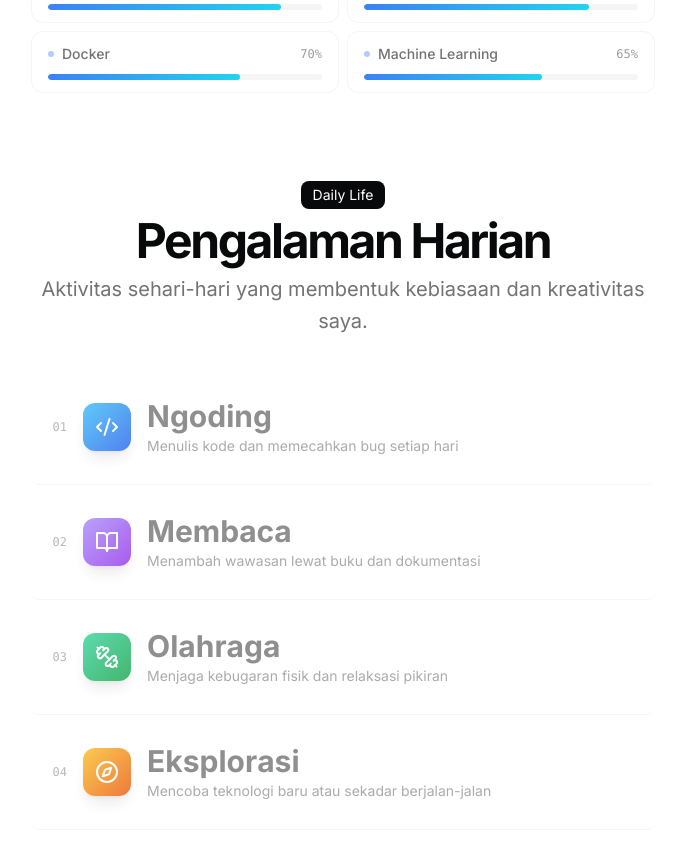
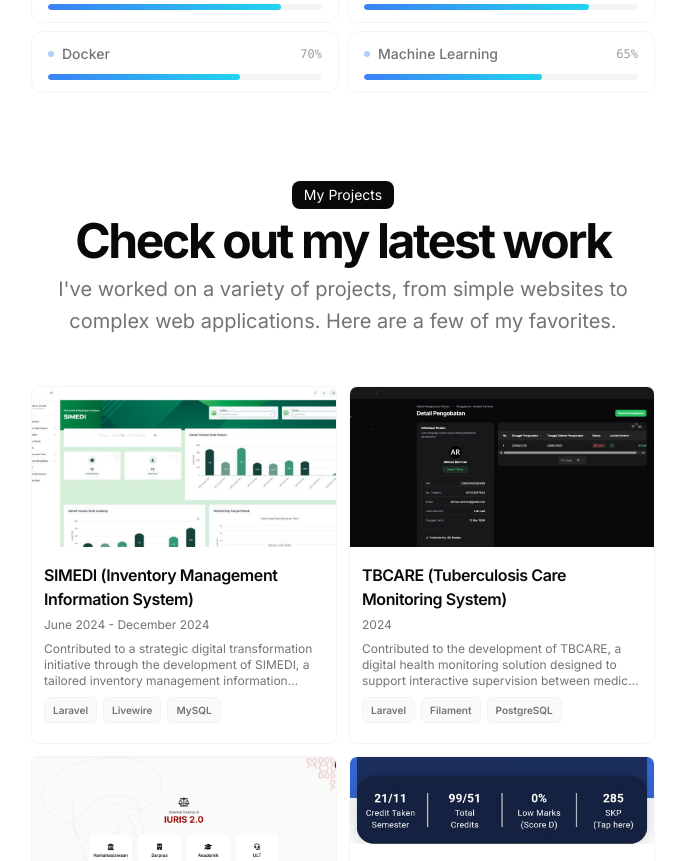
Before and after one commit to RanggaPrathama/Portofolio-v2, a Next.js app: page / in a window 1280 px wide. Shown: the part 1920-2781 px from the top of the page, without its empty margins (297-982 px from the left). Built offline with nearby package versions, Linux system fonts and the light colour scheme.

Commit message:
fix: languange daily life to english & adjust heading hero section font

```diff
--- a/src/app/page.tsx
+++ b/src/app/page.tsx
@@ -20,7 +20,7 @@
         <div className="mx-auto w-full space-y-12 mb-6 ">
           <BlurFade delay={BLUR_FADE_DELAY}>
             <HeroSection
-              title={`Hi, I'm ${DATA.name.split(" ")[0]} 👋`}
+              title={`Hi, I'm ${DATA.name.split(" ")[0]}👋`}
               description={DATA.description}
               avatarComponent={
                 <div className="relative group">
@@ -136,14 +136,6 @@
         </div>
       </section>
 
-      <section id="daily">
-        <div className="space-y-12 w-full py-12">
-          <BlurFade delay={BLUR_FADE_DELAY * 10.2}>
-            <InteractiveHoverLinks />
-          </BlurFade>
-        </div>
-      </section>
-
       {/* <section id="github">
         <BlurFade delay={BLUR_FADE_DELAY * 10.5}>
           <GithubActivity
@@ -215,6 +207,15 @@
           </BlurFade>
         </div>
       </section>
+
+     <section id="daily">
+        <div className="space-y-12 w-full py-12">
+          <BlurFade delay={BLUR_FADE_DELAY * 10.2}>
+            <InteractiveHoverLinks />
+          </BlurFade>
+        </div>
+      </section>
+
       <section id="contact">
         <BlurFade delay={BLUR_FADE_DELAY * 16}>
           <ContactSection
--- a/src/components/ui/hero-with-product-mockup.tsx
+++ b/src/components/ui/hero-with-product-mockup.tsx
@@ -34,7 +34,7 @@
         {/* Avatar above title */}
         {avatarComponent && <div className="mb-2">{avatarComponent}</div>}
 
-        <h1 className="text-4xl sm:text-5xl lg:text-6xl font-bold text-foreground leading-[1.1] tracking-tight">
+        <h1 className="text-3xl sm:text-3xl lg:text-6xl font-bold text-foreground leading-[1.1] tracking-tight">
           <SpecialText>{title}</SpecialText>
         </h1>
 
--- a/src/components/ui/interactive-accordion.tsx
+++ b/src/components/ui/interactive-accordion.tsx
@@ -55,15 +55,15 @@
             variants={cardVariant}
             layout
             className={cn(
-              "relative rounded-xl border overflow-hidden transition-colors duration-300",
+              "relative rounded-xl border overflow-hidden transition-all duration-300",
               isActive
-                ? "border-blue-500/30 bg-blue-500/[0.03] dark:bg-blue-500/[0.05]"
-                : "border-border/40 bg-background/50 hover:border-border/60",
+                ? "border-blue-500/40 bg-blue-500/[0.04] shadow-[0_0_20px_rgba(59,130,246,0.1)]"
+                : "border-border/40 bg-background/50 hover:border-border/70 hover:bg-muted/10",
             )}
           >
             {/* Active indicator bar */}
             <motion.div
-              className="absolute top-0 left-0 bottom-0 w-[3px] bg-gradient-to-b from-blue-500 to-cyan-400 rounded-l-xl"
+              className="absolute top-0 left-0 bottom-0 w-[3px] bg-gradient-to-b from-indigo-500 via-blue-500 to-sky-400 rounded-l-xl shadow-[0_0_10px_rgba(59,130,246,0.5)]"
               initial={false}
               animate={{
                 opacity: isActive ? 1 : 0,
@@ -90,8 +90,8 @@
                   {item.image ? (
                     <div
                       className={cn(
-                        "w-11 h-11 rounded-xl overflow-hidden border-2 transition-colors duration-300",
-                        isActive ? "border-blue-500/50" : "border-border/50",
+                        "w-11 h-11 rounded-xl overflow-hidden border-2 transition-all duration-300",
+                        isActive ? "border-blue-500/60 shadow-[0_0_10px_rgba(59,130,246,0.3)]" : "border-border/50",
                       )}
                     >
                       <Image
@@ -107,7 +107,7 @@
                       className={cn(
                         "w-11 h-11 rounded-xl flex items-center justify-center text-sm font-bold transition-all duration-300",
                         isActive
-                          ? "bg-blue-500 text-white"
+                          ? "bg-gradient-to-br from-indigo-500 to-blue-500 text-white shadow-[0_0_10px_rgba(59,130,246,0.3)]"
                           : "bg-muted/50 text-muted-foreground",
                       )}
                     >
@@ -136,9 +136,9 @@
                 {/* Toggle icon */}
                 <motion.div
                   className={cn(
-                    "flex items-center justify-center w-8 h-8 rounded-lg transition-colors duration-300",
+                    "flex items-center justify-center w-8 h-8 rounded-lg transition-all duration-300",
                     isActive
-                      ? "bg-blue-500/10 text-blue-500"
+                      ? "bg-blue-500/15 text-blue-400 shadow-[0_0_10px_rgba(59,130,246,0.2)]"
                       : "bg-muted/30 text-muted-foreground",
                   )}
                   animate={{ rotate: isActive ? 45 : 0 }}
--- a/src/components/ui/interactive-hover-links-icon.tsx
+++ b/src/components/ui/interactive-hover-links-icon.tsx
@@ -13,8 +13,8 @@
 
 export const INTERACTIVE_LINKS = [
   {
-    heading: "Ngoding",
-    subheading: "Menulis kode dan memecahkan bug setiap hari",
+    heading: "Coding",
+    subheading: "Tinkering with side projects, fighting bugs, and building cool stuff.",
     imgSrc:
       "https://images.unsplash.com/photo-1498050108023-c5249f4df085?w=800&q=80",
     href: "#",
@@ -22,17 +22,17 @@
     accent: "from-sky-400 to-blue-600",
   },
   {
-    heading: "Membaca",
-    subheading: "Menambah wawasan lewat buku dan dokumentasi",
+    heading: "Community",
+    subheading: "Being a team player, organizing events, and connecting with people.",
     imgSrc:
-      "https://images.unsplash.com/photo-1524995997946-a1c2e315a42f?w=800&q=80",
+      "https://images.unsplash.com/photo-1504384308090-c894fdcc538d?w=800&q=80",
     href: "#",
     icon: BookOpen,
     accent: "from-violet-400 to-purple-600",
   },
   {
-    heading: "Olahraga",
-    subheading: "Menjaga kebugaran fisik dan relaksasi pikiran",
+    heading: "Working Out",
+    subheading: "Getting a good sweat in so my posture doesn't completely fail me.",
     imgSrc:
       "https://images.unsplash.com/photo-1534438327276-14e5300c3a48?w=800&q=80",
     href: "#",
@@ -40,8 +40,8 @@
     accent: "from-emerald-400 to-green-600",
   },
   {
-    heading: "Eksplorasi",
-    subheading: "Mencoba teknologi baru atau sekadar berjalan-jalan",
+    heading: "Exploring",
+    subheading: "Checking out new tech stacks or just stepping out for some fresh air.",
     imgSrc:
       "https://images.unsplash.com/photo-1469474968028-56623f02e42e?w=800&q=80",
     href: "#",
@@ -49,8 +49,8 @@
     accent: "from-amber-400 to-orange-600",
   },
   {
-    heading: "Kopi Break",
-    subheading: "Titik temu inspirasi dari secangkir kopi",
+    heading: "Coffee Runs",
+    subheading: "Fueling up on caffeine while brainstorming the next big idea.",
     imgSrc:
       "https://images.unsplash.com/photo-1509042239860-f550ce710b93?w=800&q=80",
     href: "#",
@@ -74,10 +74,10 @@
             Daily Life
           </div>
           <h2 className="text-3xl font-bold tracking-tighter sm:text-5xl">
-            Pengalaman Harian
+            Beyond the Screen
           </h2>
           <p className="text-muted-foreground md:text-xl/relaxed lg:text-base/relaxed xl:text-xl/relaxed">
-            Aktivitas sehari-hari yang membentuk kebiasaan dan kreativitas saya.
+            When I&apos;m not staring at terminal logs, here are a few things I do to keep my sanity intact.
           </p>
         </div>
       </div>
@@ -145,17 +145,17 @@
       }}
       initial="initial"
       whileHover="whileHover"
-      className="group relative flex items-center gap-4 border-b border-border/40 py-5 transition-all duration-500 hover:border-border hover:bg-muted/5 md:py-7 rounded-lg px-2 sm:px-4"
+      className="group relative flex items-center gap-4 border-b border-border/40 py-5 transition-all duration-500 hover:border-blue-500/30 hover:bg-blue-500/[0.04] md:py-7 rounded-lg px-2 sm:px-4"
     >
       {/* Number + Icon */}
       <div className="relative z-10 flex items-center gap-3 sm:gap-4 shrink-0">
-        <span className="text-xs font-mono text-muted-foreground/50 w-5 text-right">
+        <span className="text-xs font-mono text-muted-foreground/50 w-5 text-right transition-colors duration-500 group-hover:text-blue-500/70">
           {String(index + 1).padStart(2, "0")}
         </span>
         <div
-          className={`flex items-center justify-center w-10 h-10 sm:w-12 sm:h-12 rounded-xl bg-gradient-to-br ${accent} opacity-80 group-hover:opacity-100 transition-all duration-500 group-hover:scale-110 shadow-lg`}
+          className="flex items-center justify-center w-10 h-10 sm:w-12 sm:h-12 rounded-xl border border-border/50 bg-secondary/30 transition-all duration-500 group-hover:bg-gradient-to-br group-hover:from-indigo-500 group-hover:to-blue-500 group-hover:border-blue-500/60 group-hover:scale-110 group-hover:shadow-[0_0_20px_rgba(59,130,246,0.3)]"
         >
-          <Icon className="size-5 sm:size-6 text-white" />
+          <Icon className="size-5 sm:size-6 text-foreground/70 transition-colors duration-500 group-hover:text-white" />
         </div>
       </div>
 
@@ -171,7 +171,7 @@
             staggerChildren: 0.05,
             delayChildren: 0.15,
           }}
-          className="block text-xl sm:text-2xl md:text-3xl font-bold text-muted-foreground/80 transition-colors duration-500 group-hover:text-foreground"
+          className="block text-xl sm:text-2xl md:text-3xl font-bold text-muted-foreground/80 transition-colors duration-500 group-hover:text-blue-500 dark:group-hover:text-blue-400"
         >
           {heading.split("").map((l, i) => (
             <motion.span
```
